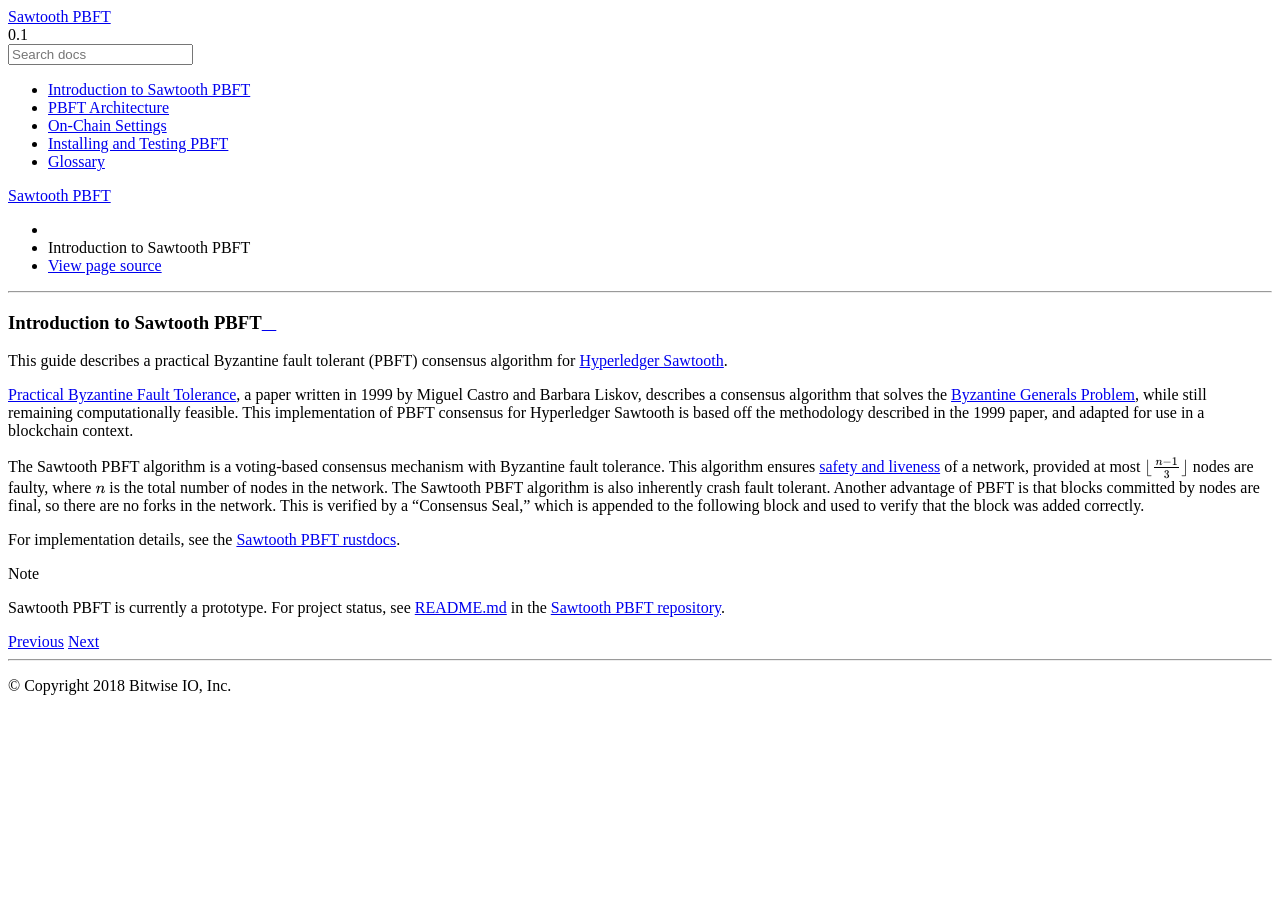
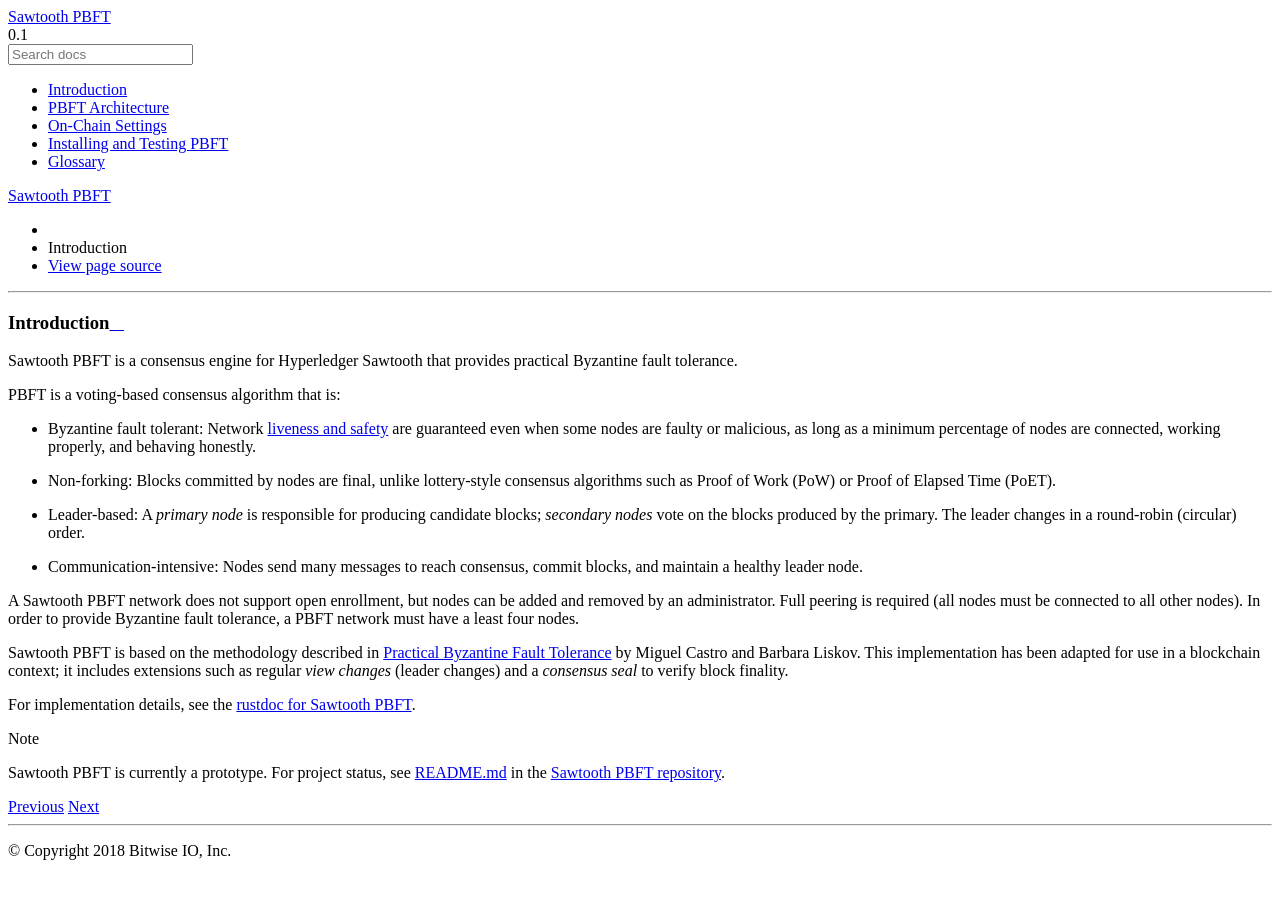
Before and after one commit to hyperledger-archives/sawtooth-pbft, a Sphinx documentation site: the page built from docs/source/introduction-to-sawtooth-pbft.rst, in a window 1280 px wide. Built offline with Sphinx 7.4.7 and the Read the Docs theme 2.0.0, drawn with Linux system fonts in a browser that asks for light colours; formulas are drawn with MathJax 3.

Commit message:
Rewrite PBFT introduction
- Describe PBFT at a higher level
- List the general characteristics of PBFT consensus
- Explain that PBFT networks don't allow open enrollment but admins can add nodes
- Mention some Sawtooth PBFT extensions (consensus seal and regular view changes)
- Clarify rustdoc wording

The math-heavy details will move to the Architecture section in a separate commit.

Signed-off-by: Anne Chenette <chenette@bitwise.io>

```diff
--- a/docs/source/introduction-to-sawtooth-pbft.rst
+++ b/docs/source/introduction-to-sawtooth-pbft.rst
@@ -1,38 +1,52 @@
-*****************************
-Introduction to Sawtooth PBFT
-*****************************
+************
+Introduction
+************
 
-This guide describes a practical Byzantine fault tolerant (PBFT) consensus
-algorithm for `Hyperledger Sawtooth
-<https://github.com/hyperledger/sawtooth-core>`__.
+Sawtooth PBFT is a consensus engine for Hyperledger Sawtooth that provides
+practical Byzantine fault tolerance.
 
+PBFT is a voting-based consensus algorithm that is:
+
+* Byzantine fault tolerant: Network `liveness and safety
+  <https://en.wikipedia.org/wiki/Liveness#Liveness_and_safety>`__
+  are guaranteed even when some nodes are faulty or malicious, as long as a
+  minimum percentage of nodes are connected, working properly, and behaving
+  honestly.
+
+* Non-forking: Blocks committed by nodes are final, unlike lottery-style
+  consensus algorithms such as Proof of Work (PoW) or Proof of Elapsed Time
+  (PoET).
+
+* Leader-based: A `primary node` is responsible for producing candidate blocks;
+  `secondary nodes` vote on the blocks produced by the primary. The leader
+  changes in a round-robin (circular) order.
+
+* Communication-intensive: Nodes send many messages to reach consensus, commit
+  blocks, and maintain a healthy leader node.
+
+A Sawtooth PBFT network does not support open enrollment, but nodes can be added
+and removed by an administrator. Full peering is required (all nodes must be
+connected to all other nodes). In order to provide Byzantine fault tolerance, a
+PBFT network must have a least four nodes.
+
+Sawtooth PBFT is based on the methodology described in
 `Practical Byzantine Fault Tolerance
-<https://www.usenix.org/legacy/events/osdi99/full_papers/castro/castro_html/castro.html>`__,
-a paper written in 1999 by Miguel Castro and Barbara Liskov, describes a
-consensus algorithm that solves the `Byzantine Generals Problem
-<https://en.wikipedia.org/wiki/Byzantine_fault_tolerance#Byzantine_Generals'_Problem>`__,
-while still remaining computationally feasible. This implementation of PBFT
-consensus for Hyperledger Sawtooth is based off the methodology described in
-the 1999 paper, and adapted for use in a blockchain context.
+<https://www.usenix.org/legacy/events/osdi99/full_papers/castro/castro_html/castro.html>`__
+by Miguel Castro and Barbara Liskov.
+This implementation has been adapted for use in a blockchain context; it
+includes extensions such as regular `view changes` (leader changes) and
+a `consensus seal` to verify block finality.
 
-The Sawtooth PBFT algorithm is a voting-based consensus mechanism with
-Byzantine fault tolerance. This algorithm ensures `safety and liveness
-<https://en.wikipedia.org/wiki/Liveness#Liveness_and_safety>`__ of a network,
-provided at most :math:`\lfloor \frac{n - 1}{3} \rfloor` nodes are faulty, where
-:math:`n` is the total number of nodes in the network. The Sawtooth PBFT
-algorithm is also inherently crash fault tolerant. Another advantage of PBFT
-is that blocks committed by nodes are final, so there are no forks in the
-network. This is verified by a "Consensus Seal," which is appended to the
-following block and used to verify that the block was added correctly.
-
-For implementation details, see the `Sawtooth PBFT rustdocs
+For implementation details, see the `rustdoc for Sawtooth PBFT
 <https://sawtooth.hyperledger.org/docs/pbft/nightly/master/pbft_doc/pbft_engine/index.html>`__.
 
 .. note::
 
    Sawtooth PBFT is currently a prototype. For project status, see
    `README.md <https://github.com/hyperledger/sawtooth-pbft/blob/master/README.md>`__
-   in the `Sawtooth PBFT repository <https://github.com/hyperledger/sawtooth-pbft>`__.
+   in the
+   `Sawtooth PBFT repository <https://github.com/hyperledger/sawtooth-pbft>`__.
+
 
 .. Licensed under Creative Commons Attribution 4.0 International License
 .. https://creativecommons.org/licenses/by/4.0/
```
